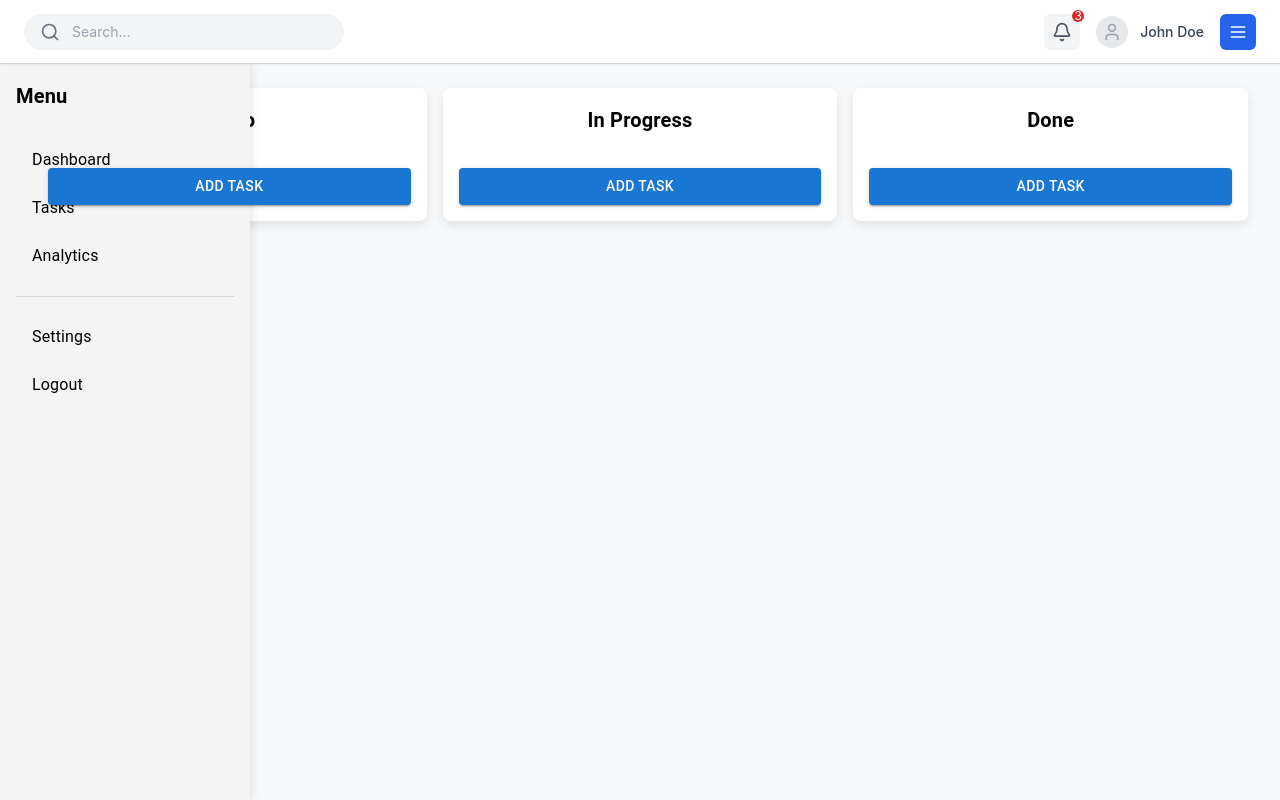
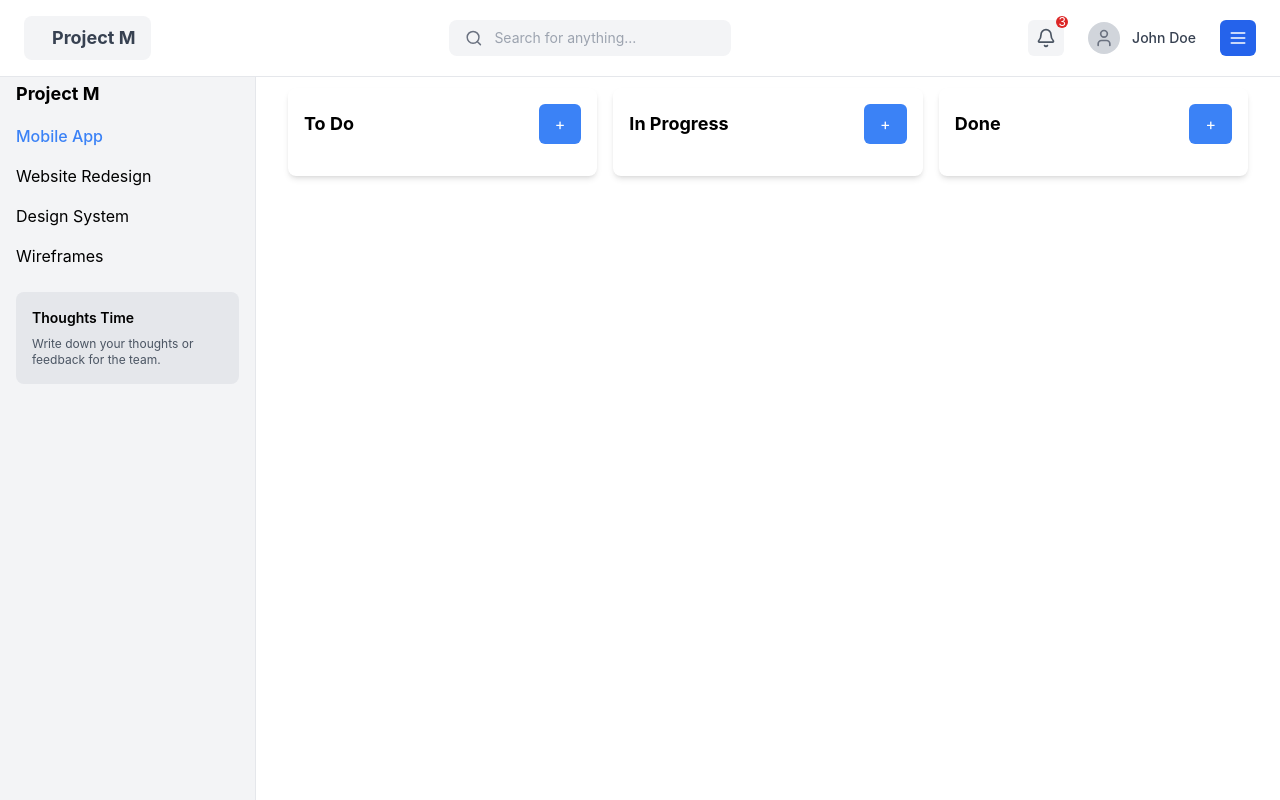
Before and after one commit to saurabh-1907/CreativUpaay, a React (Create React App) app: page / in a window 1280 px wide. Built offline with nearby package versions, Linux system fonts and the light colour scheme.

Commit message:
made changes

```diff
--- a/src/App.js
+++ b/src/App.js
@@ -1,11 +1,9 @@
-// App.js
 import React from 'react';
 import { useSelector, useDispatch } from 'react-redux';
 import { addTask } from './redux/taskSlice';
 import Header from './components/Header';
+import Sidebar from './components/Sidebar';
 import Section from './components/Section';
-import Sidebar from './components/Sidebar';
-import { Box, Stack } from '@mui/material';
 
 const App = () => {
   const tasks = useSelector((state) => state.tasks.tasks);
@@ -21,13 +19,15 @@ const App = () => {
   };
 
   return (
-    <Box sx={{ display: 'flex', height: '100vh' }}>
+    <div className="flex">
+      {/* Sidebar */}
       <Sidebar />
-      <Box sx={{ flexGrow: 1, display: 'flex', flexDirection: 'column' }}>
+      {/* Main Content */}
+      <div className="ml-64 flex-1">
         <Header />
-        <Box sx={{ flexGrow: 1, padding: 4, backgroundColor: '#f8f9fb', overflowY: 'auto' }}>
-          <h1 style={{ fontSize: '24px', fontWeight: 'bold', marginBottom: '20px' }}>Mobile App</h1>
-          <Stack direction="row" spacing={2} justifyContent="space-between">
+        <main className="p-8">
+          <h1 className="text-2xl font-bold mb-6">Mobile App</h1>
+          <div className="flex gap-4">
             <Section
               title="To Do"
               tasks={tasks.toDo}
@@ -43,10 +43,10 @@ const App = () => {
               tasks={tasks.done}
               onAddTask={() => handleAddTask('done')}
             />
-          </Stack>
-        </Box>
-      </Box>
-    </Box>
+          </div>
+        </main>
+      </div>
+    </div>
   );
 };
 
--- a/src/components/Header.js
+++ b/src/components/Header.js
@@ -3,32 +3,42 @@ import { Search, Bell, User, Menu } from 'lucide-react';
 
 const Header = () => {
   return (
-    <header className="fixed top-0 left-0 right-0 bg-white border-b border-gray-300 shadow-sm h-16 z-10">
-      <div className="flex items-center justify-between h-full px-6">
-        <div className="flex items-center gap-6">
-          <div className="flex items-center rounded-full bg-gray-100 px-4 py-2">
+    <header className="fixed top-0 left-0 w-full bg-white  z-10">
+      <div className="flex items-center justify-between px-6 py-4 border-b">
+        {/* Project M */}
+        <div className="flex items-center gap-4">
+          <div className="flex items-center bg-gray-100 px-4 py-2 rounded-lg">
+
+            <h1 className="ml-3 text-lg font-bold text-gray-700">Project M</h1>
+          </div>
+        </div>
+        {/* Search Input */}
+        <div className="flex items-center gap-4">
+          <div className="flex items-center bg-gray-100 px-4 py-2 rounded-lg">
             <Search className="h-5 w-5 text-gray-500" />
             <input
               type="text"
-              placeholder="Search..."
-              className="ml-3 w-64 bg-transparent text-sm text-gray-700 placeholder-gray-400 focus:outline-none"
+              placeholder="Search for anything..."
+              className="ml-3 w-full bg-transparent text-sm focus:outline-none placeholder-gray-400"
             />
           </div>
         </div>
-        <div className="flex items-center gap-4">
-          <button className="relative p-2 rounded-md bg-gray-100 hover:bg-gray-200">
+
+        {/* Icons and User Profile */}
+        <div className="flex items-center gap-6">
+          <button className="relative p-2 bg-gray-100 rounded-md hover:bg-gray-200">
             <Bell className="h-5 w-5 text-gray-600" />
-            <span className="absolute -top-1 -right-1 flex h-3 w-3 items-center justify-center rounded-full bg-red-600 text-xs text-white">
+            <span className="absolute -top-1 -right-1 h-3 w-3 bg-red-600 text-white text-xs flex items-center justify-center rounded-full">
               3
             </span>
           </button>
           <div className="flex items-center gap-3">
-            <div className="h-8 w-8 rounded-full bg-gray-200 flex items-center justify-center">
-              <User className="h-5 w-5 text-gray-400" />
+            <div className="h-8 w-8 bg-gray-300 rounded-full flex items-center justify-center">
+              <User className="h-5 w-5 text-gray-500" />
             </div>
-            <span className="hidden text-sm font-medium text-gray-700 sm:block">John Doe</span>
+            <span className="text-sm text-gray-700 font-medium">John Doe</span>
           </div>
-          <button className="rounded-md bg-blue-600 p-2 text-white hover:bg-blue-700">
+          <button className="bg-blue-600 text-white p-2 rounded-md hover:bg-blue-700">
             <Menu className="h-5 w-5" />
           </button>
         </div>
--- a/src/components/Section.js
+++ b/src/components/Section.js
@@ -1,33 +1,23 @@
 import React from 'react';
 import TaskCard from './TaskCard';
-import { Button, Typography, Box } from '@mui/material';
 
 const Section = ({ title, tasks, onAddTask }) => (
-  <Box
-    sx={{
-      flex: 1,
-      backgroundColor: '#ffffff',
-      borderRadius: 2,
-      padding: 2,
-      boxShadow: '0 4px 12px rgba(0, 0, 0, 0.1)',
-    }}
-  >
-    <Typography variant="h6" align="center" fontWeight="bold" sx={{ marginBottom: 2 }}>
-      {title}
-    </Typography>
-    {tasks.map((task, index) => (
-      <TaskCard key={index} task={task} />
-    ))}
-    <Button
-      variant="contained"
-      color="primary"
-      fullWidth
-      sx={{ marginTop: 2 }}
-      onClick={onAddTask}
-    >
-      Add Task
-    </Button>
-  </Box>
+  <div className="flex-1 bg-white p-4 rounded-lg shadow-md">
+    <div className="flex justify-between items-center mb-4">
+      <h3 className="font-bold text-lg">{title}</h3>
+      <button
+        className="bg-blue-500 text-white px-4 py-2 rounded-md"
+        onClick={onAddTask}
+      >
+        +
+      </button>
+    </div>
+    <div className="space-y-4">
+      {tasks.map((task, index) => (
+        <TaskCard key={index} task={task} />
+      ))}
+    </div>
+  </div>
 );
 
 export default Section;
--- a/src/components/Sidebar.js
+++ b/src/components/Sidebar.js
@@ -1,41 +1,23 @@
 import React from 'react';
-import { Box, Typography, List, ListItem, ListItemText, Divider } from '@mui/material';
 
-const Sidebar = () => (
-  <Box
-    sx={{
-      width: 250,
-      backgroundColor: '#f4f4f4',
-      boxShadow: '2px 0 8px rgba(0, 0, 0, 0.1)',
-      padding: 2,
-      position: 'fixed',
-      top: '64px',
-      left: 0,
-      bottom: 0,
-    }}
-  >
-    <Typography variant="h6" fontWeight="bold" sx={{ marginBottom: 2 }}>
-      Menu
-    </Typography>
-    <List>
-      <ListItem button>
-        <ListItemText primary="Dashboard" />
-      </ListItem>
-      <ListItem button>
-        <ListItemText primary="Tasks" />
-      </ListItem>
-      <ListItem button>
-        <ListItemText primary="Analytics" />
-      </ListItem>
-      <Divider sx={{ marginY: 2 }} />
-      <ListItem button>
-        <ListItemText primary="Settings" />
-      </ListItem>
-      <ListItem button>
-        <ListItemText primary="Logout" />
-      </ListItem>
-    </List>
-  </Box>
-);
+const Sidebar = () => {
+  return (
+    <aside className="fixed top-16 left-0 h-[calc(100vh-64px)] w-64 bg-gray-100 border-r p-4">
+      <h2 className="text-lg font-bold mb-4">Project M</h2>
+      <ul className="space-y-4">
+        <li className="text-blue-500 font-medium">Mobile App</li>
+        <li>Website Redesign</li>
+        <li>Design System</li>
+        <li>Wireframes</li>
+      </ul>
+      <div className="mt-6 bg-gray-200 p-4 rounded-lg">
+        <h3 className="text-sm font-semibold">Thoughts Time</h3>
+        <p className="text-xs text-gray-600 mt-2">
+          Write down your thoughts or feedback for the team.
+        </p>
+      </div>
+    </aside>
+  );
+};
 
 export default Sidebar;
--- a/src/components/TaskCard.js
+++ b/src/components/TaskCard.js
@@ -1,42 +1,13 @@
 import React from 'react';
-import { Card, CardContent, Typography, LinearProgress, Box } from '@mui/material';
 
 const TaskCard = ({ task }) => (
-  <Card
-    variant="outlined"
-    sx={{
-      marginBottom: 2,
-      borderRadius: 2,
-      boxShadow: '0 4px 12px rgba(0, 0, 0, 0.1)',
-    }}
-  >
-    <CardContent>
-      <Typography variant="h6" fontWeight="bold">
-        {task.title}
-      </Typography>
-      <Typography variant="body2" color="text.secondary" gutterBottom>
-        {task.description}
-      </Typography>
-      <Box sx={{ marginTop: 1 }}>
-        <Typography variant="caption" color="text.secondary">
-          Difficulty: {task.difficulty}
-        </Typography>
-        <LinearProgress
-          variant="determinate"
-          value={task.difficulty === 'Easy' ? 33 : task.difficulty === 'Medium' ? 66 : 100}
-          sx={{
-            height: 8,
-            borderRadius: 2,
-            backgroundColor: '#e0e0e0',
-            '& .MuiLinearProgress-bar': {
-              backgroundColor:
-                task.difficulty === 'Easy' ? '#81C784' : task.difficulty === 'Medium' ? '#FFD54F' : '#E57373',
-            },
-          }}
-        />
-      </Box>
-    </CardContent>
-  </Card>
+  <div className="p-4 bg-gray-100 rounded-lg shadow-sm">
+    <h4 className="font-semibold">{task.title}</h4>
+    <p className="text-sm text-gray-600">{task.description}</p>
+    <div className="text-xs text-gray-500 mt-2">
+      Difficulty: {task.difficulty}
+    </div>
+  </div>
 );
 
 export default TaskCard;
```
